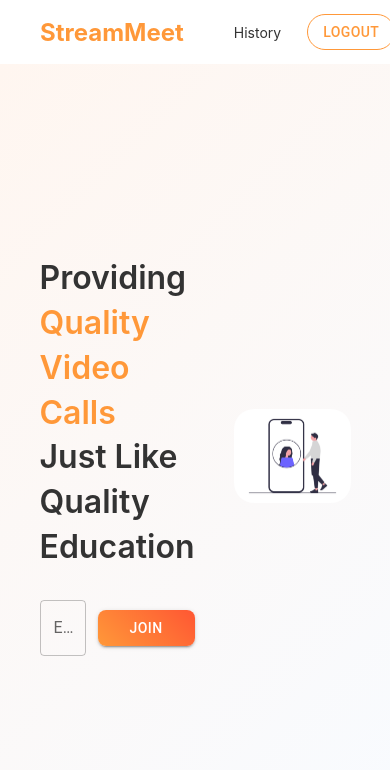
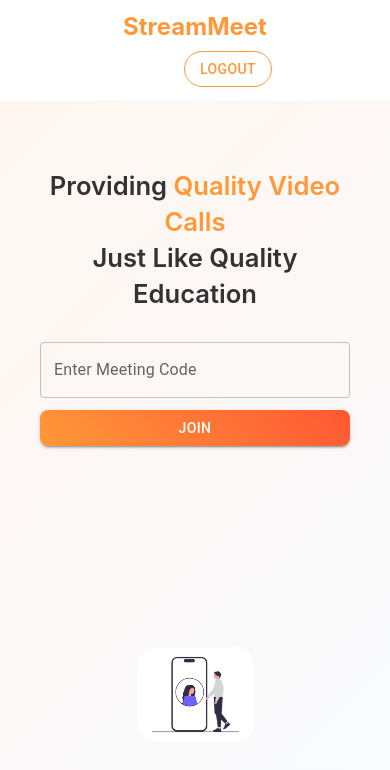
Before and after one commit to Yashpalsinh1775/StreamMeet, a React (Create React App) app in the folder frontend/: page /home in a window 390 px wide. Shown: the top 770 px of the page. Built offline with nearby package versions, Linux system fonts and the light colour scheme; sample sign-in values are in the browser's storage; some icons are missing.

Commit message:
Update App.css

```diff
--- a/frontend/src/App.css
+++ b/frontend/src/App.css
@@ -182,6 +182,32 @@
     gap: 1rem;
     font-size: 0.9rem;
   }
+
+  .meetContainer {
+    flex-direction: column;
+    text-align: center;
+  }
+
+  .leftPanel {
+    justify-content: center;
+  }
+
+  .headline {
+    font-size: 2rem;
+  }
+
+  .joinBox {
+    flex-direction: column;
+  }
+
+  .heroImage {
+    max-width: 320px;
+    margin-top: 2rem;
+  }
+
+  .navText {
+    display: none;
+  }
 }
 
 @media (max-width: 500px) {
@@ -205,4 +231,29 @@
   .landingImage img {
     max-width: 250px;
   }
+
+  .navBar {
+    flex-direction: column;
+    gap: 0.5rem;
+  }
+
+  .headline {
+    font-size: 1.6rem;
+  }
+
+  .joinBox {
+    width: 100%;
+  }
+
+  .joinBox .MuiTextField-root {
+    width: 100%;
+  }
+
+  .joinBox button {
+    width: 100%;
+  }
+
+  .heroImage {
+    max-width: 250px;
+  }
 }
```
